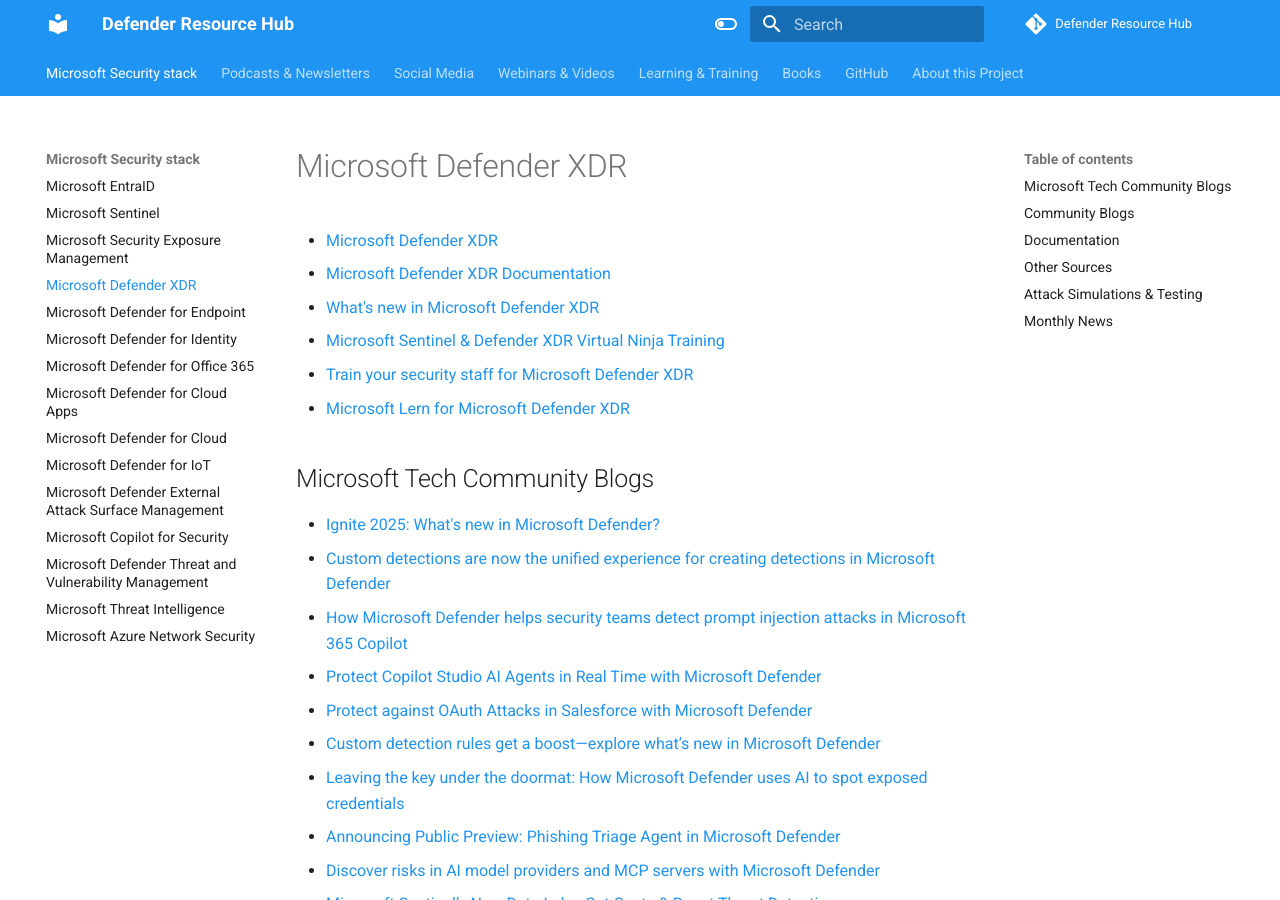
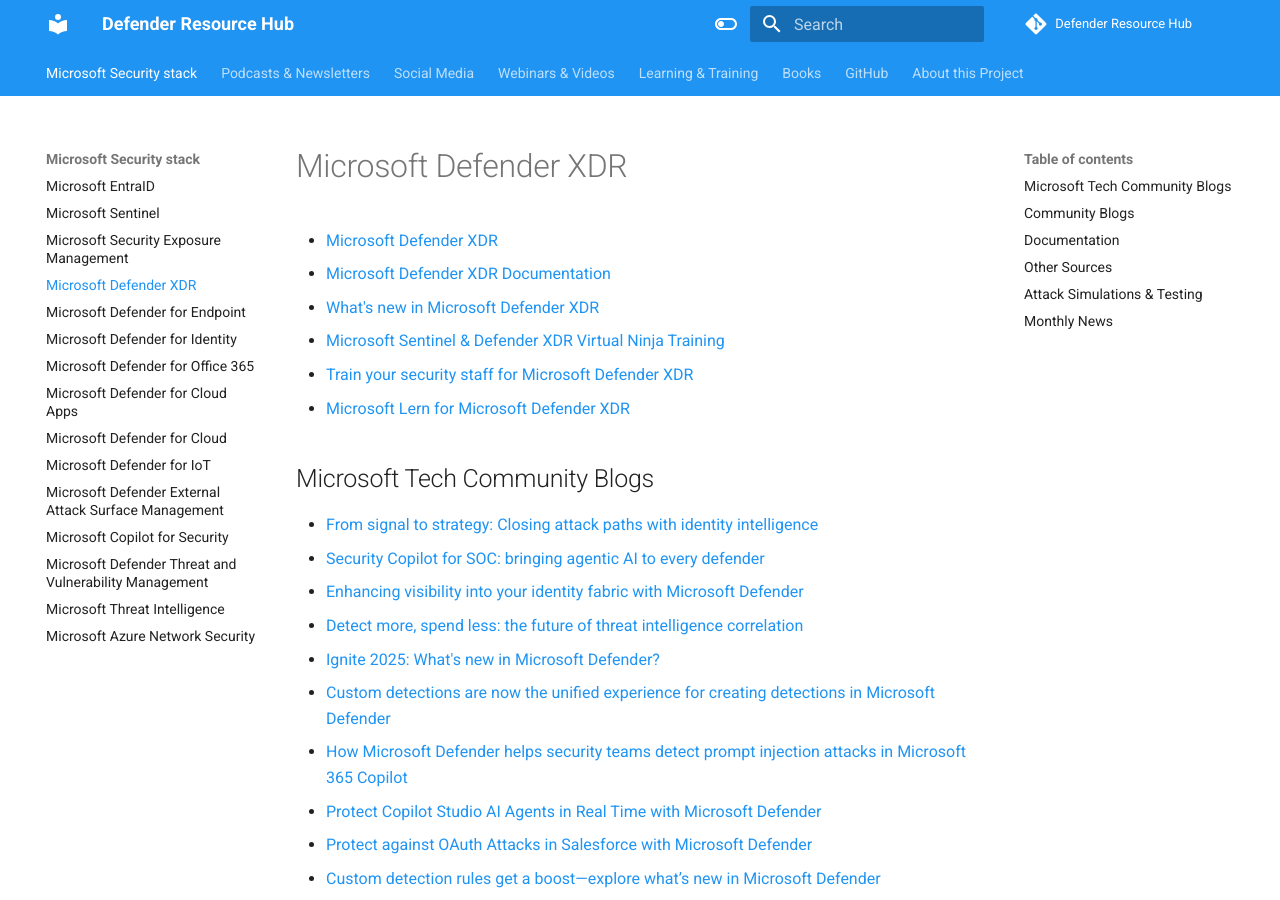
Before and after one commit to alexverboon/DefenderResourceHub, an MkDocs documentation site: the page built from docs/mdxdr.md, in a window 1280 px wide and 900 px high. Built offline with MkDocs 1.6.1 and Material for MkDocs 9.7.7, drawn with Linux system fonts in a browser that asks for light colours; comment, search, counter and statistics services are not loaded; some of the changed text lies outside the part shown.

Commit message:
Update March

```diff
--- a/docs/mdxdr.md
+++ b/docs/mdxdr.md
@@ -9,6 +9,10 @@
 
 ## Microsoft Tech Community Blogs
 
+- [From signal to strategy: Closing attack paths with identity intelligence](https://techcommunity.microsoft.com/blog/microsoftthreatprotectionblog/from-signal-to-strategy-closing-attack-paths-with-identity-intelligence/4491856)
+- [Security Copilot for SOC: bringing agentic AI to every defender](https://techcommunity.microsoft.com/blog/microsoftthreatprotectionblog/security-copilot-for-soc-bringing-agentic-ai-to-every-defender/4470187)
+- [Enhancing visibility into your identity fabric with Microsoft Defender](https://techcommunity.microsoft.com/blog/microsoftthreatprotectionblog/enhancing-visibility-into-your-identity-fabric-with-microsoft-defender/4470662)
+- [Detect more, spend less: the future of threat intelligence correlation](https://techcommunity.microsoft.com/blog/microsoftthreatprotectionblog/detect-more-spend-less-the-future-of-threat-intelligence-correlation/4468778)
 - [Ignite 2025: What's new in Microsoft Defender?](https://techcommunity.microsoft.com/blog/MicrosoftThreatProtectionBlog/ignite-2025-whats-new-in-microsoft-defender/4469996)
 - [Custom detections are now the unified experience for creating detections in Microsoft Defender](https://techcommunity.microsoft.com/blog/microsoftthreatprotectionblog/custom-detections-are-now-the-unified-experience-for-creating-detections-in-micr/4463875)
 - [How Microsoft Defender helps security teams detect prompt injection attacks in Microsoft 365 Copilot](https://techcommunity.microsoft.com/blog/microsoftthreatprotectionblog/how-microsoft-defender-helps-security-teams-detect-prompt-injection-attacks-in-m/4457047)
@@ -106,6 +110,7 @@
 
 ## Community Blogs
 
+- [Defender XDR Unified Detections Meet Sentinel Data Lake](https://tech.nicolonsky.ch/defender-xdr-unified-detections-sentinel-data-lake/)
 - [Migrating Microsoft Sentinel to Microsoft Defender XDR](https://infernux.no/blog/migratingsentineltodefenderxdr/)
 - [The ultimate Defender XDR RBAC visualization](https://vertho.tech/2025/09/29/the-ultimate-defender-xdr-rbac-visualization/)
 - [Remove old or orphaned Sentinels from the XDR Streaming API](https://cloudbrothers.info/remove-orphaned-sentinels-xdr-streaming-api/)
```
Also changed, not shown: docs/mde.md (+2 -0 lines).
